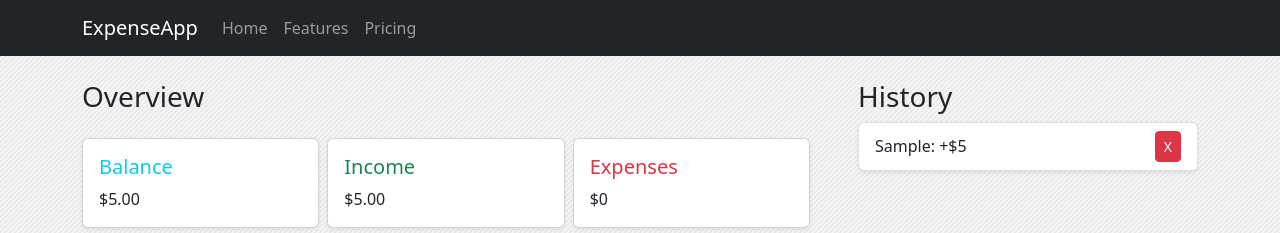
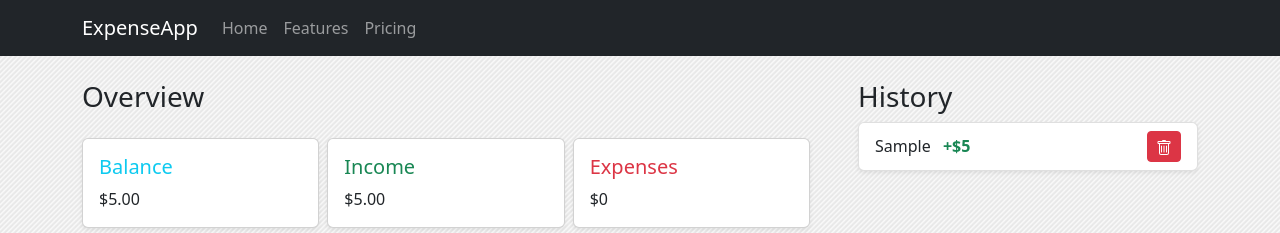
Before and after one commit to blckclov3r/ExpenseApp, a React (Create React App) app: page / in a window 1280 px wide. Both pictures are taken after typing "Sample", "5" into the empty fields and a click on the button "Add Transaction". Shown: the top 233 px of the page. Built offline with nearby package versions, Linux system fonts and the light colour scheme.

Commit message:
commit changes

```diff
--- a/src/components/v1/Expenses.js
+++ b/src/components/v1/Expenses.js
@@ -2,7 +2,8 @@
 
 import React, { useContext } from 'react'
 import { Card } from 'react-bootstrap'
-import { GlobalContext } from './context/GlobalState'
+import { GlobalContext } from './context/GlobalState';
+
 
 export default function Expenses() {
 
--- a/src/components/v1/Transaction.js
+++ b/src/components/v1/Transaction.js
@@ -6,16 +6,22 @@ import { GlobalContext } from './context/GlobalState'
 
 export default function Transaction({ item }) {
 
-    const { deleteTransaction} = useContext(GlobalContext);
+    const { deleteTransaction } = useContext(GlobalContext);
 
 
     const sign = item.amount < 0 ? '-' : '+'
 
     return (
         <>
-            <li key={item.id} className={item.amount < 0 ? 'list-group-item align-items-center d-flex justify-content-between list-group-item-danger mb-1 shadow-sm' : 'list-group-item align-items-center d-flex justify-content-between mb-1 shadow-sm'}>
-                <p className='mb-0'>{item.text}: <span>{sign}${Math.abs(item.amount)}</span> </p>
-                <button className='btn btn-danger btn-sm ms-auto' onClick={()=>{deleteTransaction(item.id)}}>X</button>
+            <li key={item.id} className={item.amount < 0 ? 'list-group-item align-items-center d-flex justify-content-between  mb-1 shadow-sm' : 'list-group-item align-items-center d-flex justify-content-between mb-1 shadow-sm '}>
+                <p className='mb-0'>{item.text} <span className={sign === '+' ? 'ms-2 fw-bold text-success' : 'ms-3 fw-bold text-danger'}>{sign}${Math.abs(item.amount)}</span> </p>
+                <button className='btn btn-danger btn-sm ms-auto' onClick={() => { deleteTransaction(item.id) }}>
+
+                    <svg xmlns="http://www.w3.org/2000/svg" width="16" height="16" fill="currentColor" class="bi bi-trash" viewBox="0 0 16 16">
+                        <path d="M5.5 5.5A.5.5 0 0 1 6 6v6a.5.5 0 0 1-1 0V6a.5.5 0 0 1 .5-.5zm2.5 0a.5.5 0 0 1 .5.5v6a.5.5 0 0 1-1 0V6a.5.5 0 0 1 .5-.5zm3 .5a.5.5 0 0 0-1 0v6a.5.5 0 0 0 1 0V6z" />
+                        <path fill-rule="evenodd" d="M14.5 3a1 1 0 0 1-1 1H13v9a2 2 0 0 1-2 2H5a2 2 0 0 1-2-2V4h-.5a1 1 0 0 1-1-1V2a1 1 0 0 1 1-1H6a1 1 0 0 1 1-1h2a1 1 0 0 1 1 1h3.5a1 1 0 0 1 1 1v1zM4.118 4 4 4.059V13a1 1 0 0 0 1 1h6a1 1 0 0 0 1-1V4.059L11.882 4H4.118zM2.5 3V2h11v1h-11z" />
+                    </svg>
+                </button>
             </li>
         </>
     )
--- a/src/components/v1/context/AppReducer.js
+++ b/src/components/v1/context/AppReducer.js
@@ -1,7 +1,7 @@
 import { KEY } from "./GlobalState";
 
 
-export default (state,action) => {
+const AppReducer =  (state,action) => {
     switch(action.type){
 
         case KEY.DELETE_TRANSACTION :{
@@ -17,7 +17,6 @@ export default (state,action) => {
                 ...state,
                 transactions: [action.payload,...state.transactions]
             }
-            return;
         }
 
 
@@ -27,3 +26,5 @@ export default (state,action) => {
 
     }
 }
+
+export default AppReducer;
--- a/src/components/v1/context/GlobalState.js
+++ b/src/components/v1/context/GlobalState.js
@@ -1,4 +1,6 @@
 import React, {  useReducer } from "react"
+
+
 import AppReducer from "./AppReducer";
 
 
@@ -19,6 +21,8 @@ const initialState = {
 
 // create context initialState
 export const GlobalContext = React.createContext();
+
+
 
 // provider component
 export const GlobalProvider = ({children}) =>{
```
